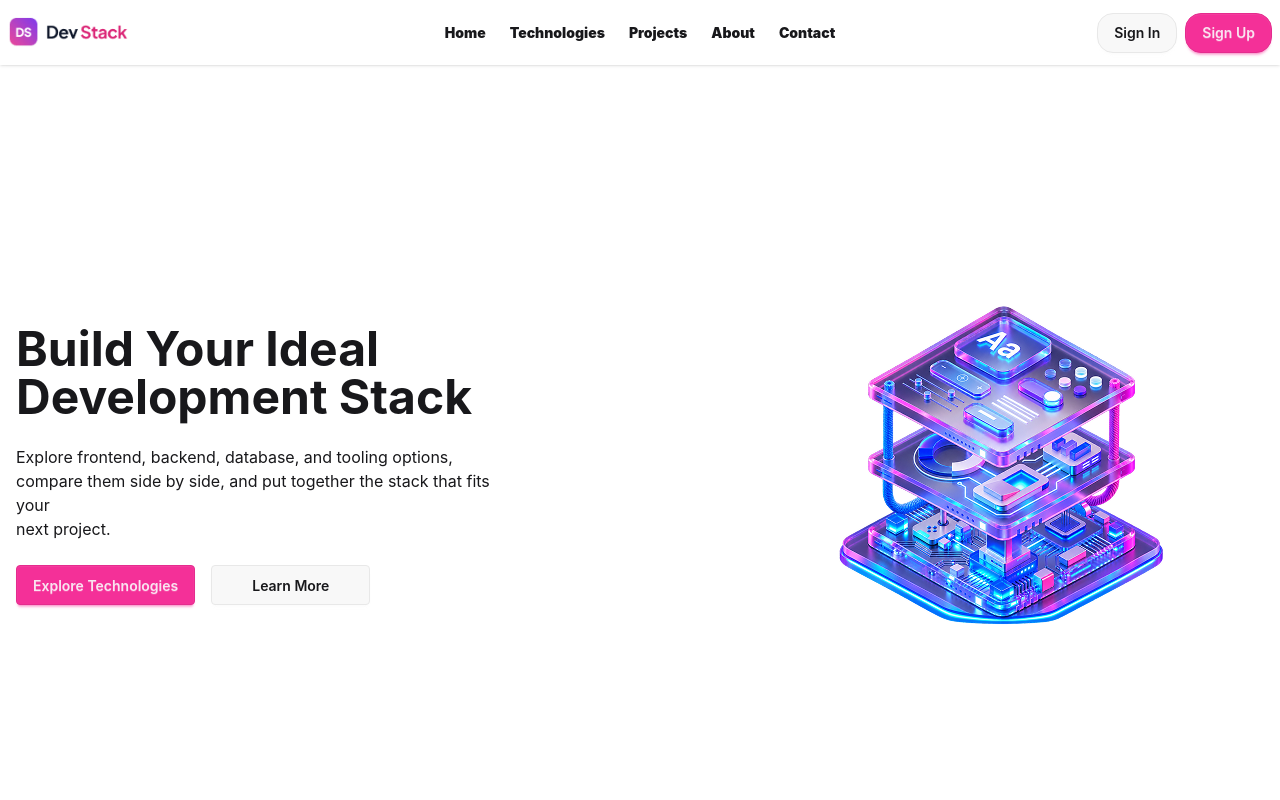
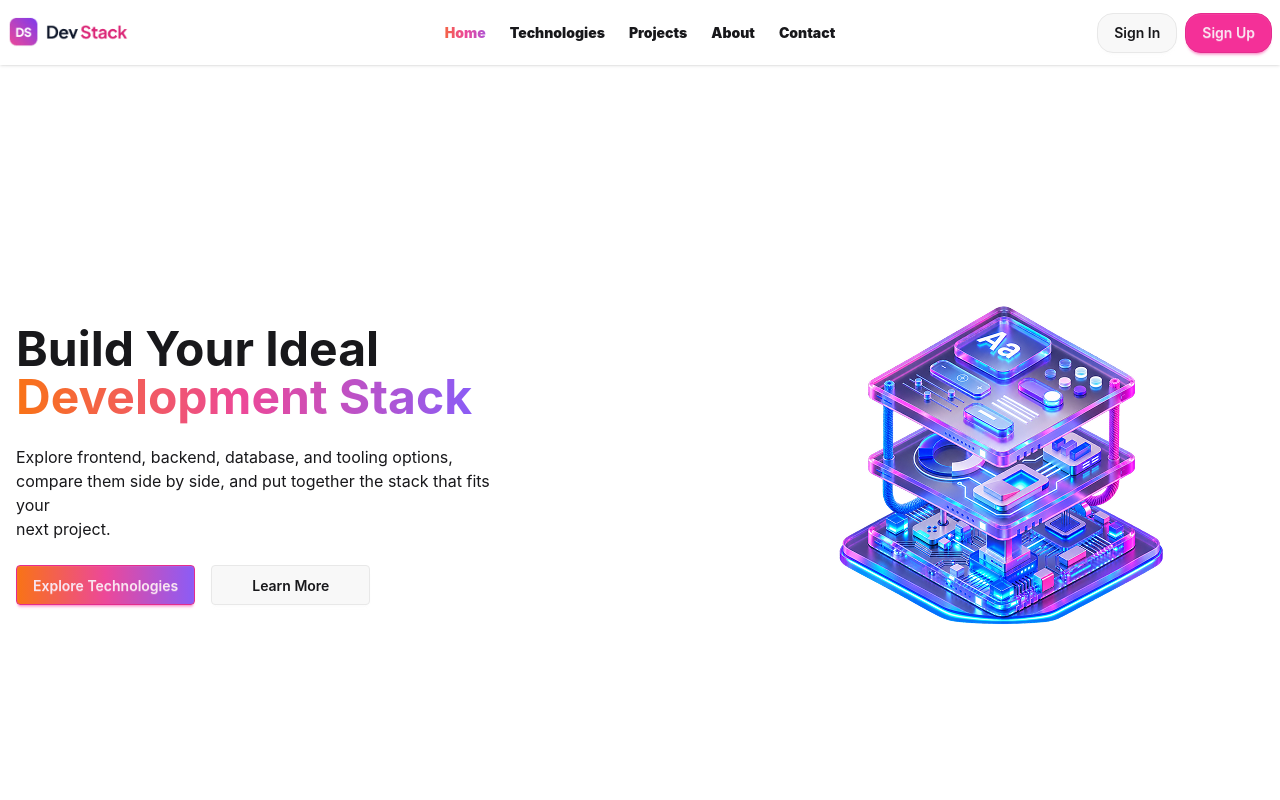
Before and after one commit to pranta77/Dev-Stack-Builder-Website-A05, a React (Vite) app: page / in a window 1280 px wide. Shown: the top 800 px of the page. Built offline with nearby package versions, Linux system fonts and the light colour scheme.

Commit message:
add gradient brand

```diff
--- a/src/App.css
+++ b/src/App.css
@@ -1,4 +1,4 @@
-/* :root {
+:root {
   --brand-gradient: linear-gradient(
     90deg,
     #f97316,
@@ -16,4 +16,4 @@
   background-clip: text;
   -webkit-background-clip: text;
   color: transparent;
-} */
+}
```
